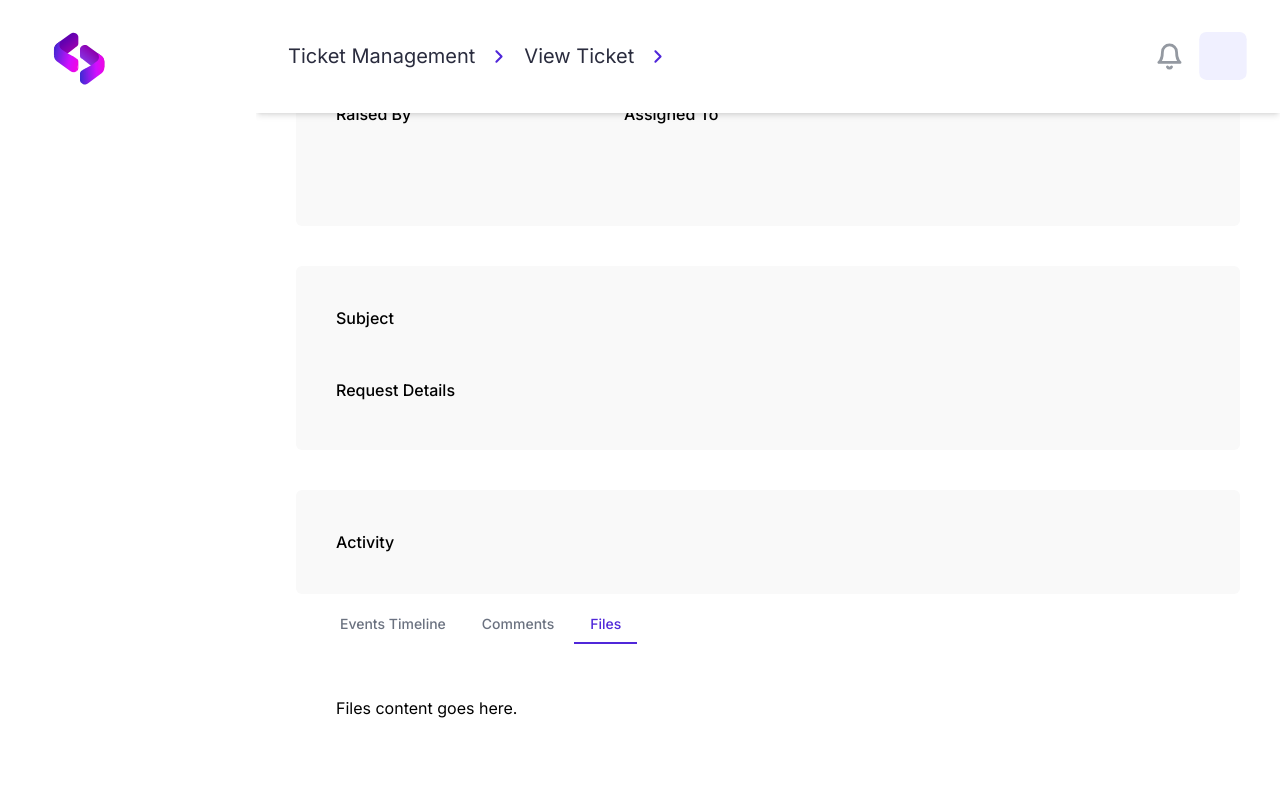
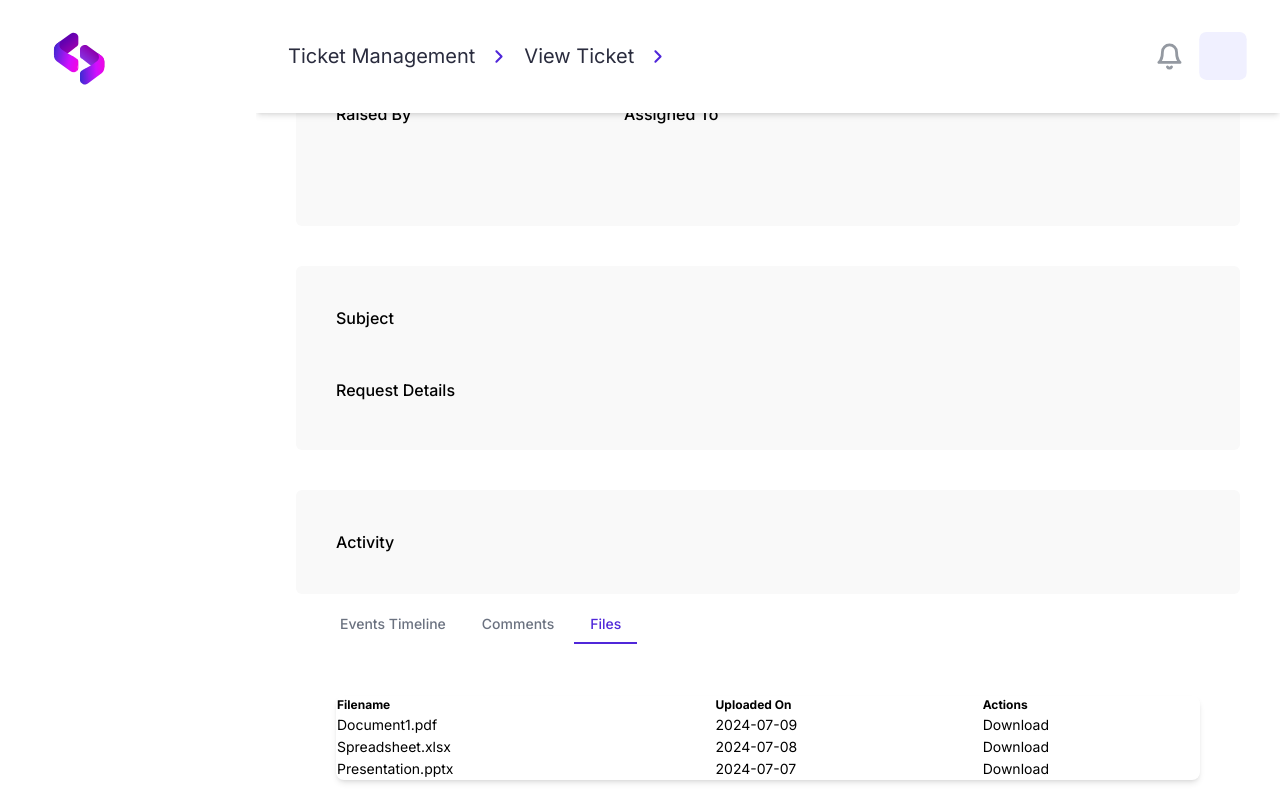
Before and after one commit to deepakpathak-prog/Ticketing-System, a Next.js app: page /TicketManagement/ViewTicket/1 in a window 1280 px wide. Both pictures are taken after a click on the tab "Files". Built offline with nearby package versions, Linux system fonts and the light colour scheme; no server answers.

Commit message:
filetable change

```diff
--- a/src/app/TicketManagement/ViewTicket/[id]/page.tsx
+++ b/src/app/TicketManagement/ViewTicket/[id]/page.tsx
@@ -1,4 +1,4 @@
-"use client"
+"use client";
 
 import React, { useState, useEffect } from "react";
 import Image from "next/image";
@@ -9,6 +9,8 @@ import Bell from "../../../../../public/images/bell.svg";
 import userBg from "../../../../../public/images/User.svg";
 import axios, { AxiosResponse } from "axios";
 import { useRouter, usePathname } from "next/navigation";
+// import TicketFilesTable from "../../../../Components/others/ticketFilesTable";
+import TicketFilesTable from "@/Components/others/ticketFilesTable";
 
 const Page: React.FC = () => {
   const [selectedIndex, setSelectedIndex] = useState(0);
@@ -64,6 +66,16 @@ const Page: React.FC = () => {
     } catch (error) {
       console.error("Error fetching tickets:", error);
     }
+  };
+
+  const files = [
+    { filename: 'Document1.pdf', uploadedOn: '2024-07-09' },
+    { filename: 'Spreadsheet.xlsx', uploadedOn: '2024-07-08' },
+    { filename: 'Presentation.pptx', uploadedOn: '2024-07-07' }
+  ];
+
+  const handleDownload = (filename: string) => {
+    console.log(`Downloading ${filename}`);
   };
 
   const getPriorityColor = (priority: string) => {
@@ -226,7 +238,30 @@ const Page: React.FC = () => {
               Comments content goes here.
             </TabPanel>
             <TabPanel className="p-10 bg-white">
-              Files content goes here.
+              <div className="relative overflow-x-auto shadow-md sm:rounded-lg">
+                <table className="w-full text-sm text-left rtl:text-right">
+                  <thead className="text-xs p-3">
+                    <tr>
+                      <th>Filename</th>
+                      <th>Uploaded On</th>
+                      <th>Actions</th>
+                    </tr>
+                  </thead>
+                  <tbody>
+                    {files.map((file, index) => (
+                      <tr key={index}>
+                        <td>{file.filename}</td>
+                        <td>{file.uploadedOn}</td>
+                        <td>
+                          <button onClick={() => handleDownload(file.filename)}>
+                            Download
+                          </button>
+                        </td>
+                      </tr>
+                    ))}
+                  </tbody>
+                </table>
+              </div>
             </TabPanel>
           </TabPanels>
         </TabGroup>
```
Also changed, not shown: src/Components/others/TicketFilesTable.tsx (added, +50 -0 lines).
